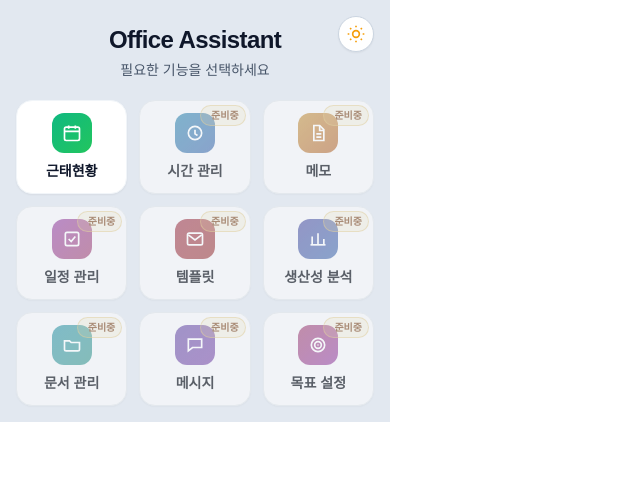
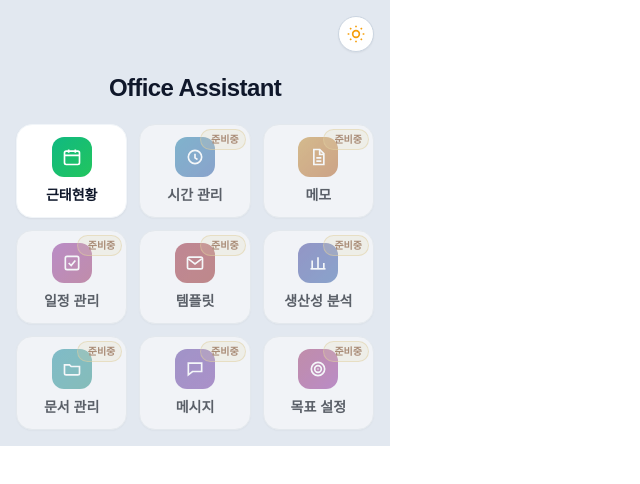
Before and after one commit to kwonyongjun1/office-assistant-plugin, a React (Vite) app: page / in a window 1280 px wide. Shown: the top 484 px of the page, without its empty margins (0-640 px from the left). Built offline with nearby package versions, Linux system fonts and the light colour scheme.

Commit message:
feat: theme 토글 버튼 추가

```diff
--- a/src/app/App.tsx
+++ b/src/app/App.tsx
@@ -1,9 +1,16 @@
 import { AppRouter } from "@/app/routes/app-router";
+import { useTheme } from "@/features/theme/model/use-theme";
+import { ThemeToggle } from "@/features/theme/ui/theme-toggle";
 import { Toaster } from "sonner";
 
 function App() {
+  const { theme, themeAnimating, toggleTheme } = useTheme();
+
   return (
     <div className="w-[390px] bg-slate-200 p-4 text-slate-900 transition-colors dark:bg-slate-900 dark:text-slate-100">
+      <header className="mb-3 flex justify-end">
+        <ThemeToggle theme={theme} themeAnimating={themeAnimating} onToggle={toggleTheme} />
+      </header>
       <AppRouter />
       <Toaster richColors position="top-center" theme="system" />
     </div>
--- a/src/app/routes/app-router.tsx
+++ b/src/app/routes/app-router.tsx
@@ -1,22 +1,13 @@
-import { useTheme } from "@/features/theme/model/use-theme";
 import { ExcelJobPage } from "@/pages/excel-job/ui/excel-job-page";
 import { MainPage } from "@/pages/main/ui/main-page";
 import { useHashRoute } from "@/shared/lib/routing/hash-route";
 
 export function AppRouter() {
   const { route, navigate } = useHashRoute();
-  const { theme, themeAnimating, toggleTheme } = useTheme();
 
   if (route === "excel-job") {
     return <ExcelJobPage onBack={() => navigate("main")} />;
   }
 
-  return (
-    <MainPage
-      onNavigate={navigate}
-      theme={theme}
-      themeAnimating={themeAnimating}
-      onToggleTheme={toggleTheme}
-    />
-  );
+  return <MainPage onNavigate={navigate} />;
 }
--- a/src/features/theme/ui/theme-toggle.tsx
+++ b/src/features/theme/ui/theme-toggle.tsx
@@ -12,7 +12,7 @@ export function ThemeToggle({ theme, themeAnimating, onToggle }: ThemeToggleProp
     <button
       type="button"
       onClick={onToggle}
-      className="absolute right-0 top-0 flex h-9 w-9 items-center justify-center rounded-full border border-slate-300 bg-white shadow-sm transition hover:scale-105 dark:border-slate-700 dark:bg-slate-800"
+      className="flex h-9 w-9 items-center justify-center rounded-full border border-slate-300 bg-white shadow-sm transition hover:scale-105 dark:border-slate-700 dark:bg-slate-800"
       aria-label="theme toggle"
     >
       <span
--- a/src/pages/main/ui/main-page.tsx
+++ b/src/pages/main/ui/main-page.tsx
@@ -1,5 +1,3 @@
-import type { ThemeName } from "@/features/theme/model/use-theme";
-import { ThemeToggle } from "@/features/theme/ui/theme-toggle";
 import type { AppRoute } from "@/shared/lib/routing/hash-route";
 import {
   CalendarIcon,
@@ -16,12 +14,9 @@ import {
 
 type MainPageProps = {
   onNavigate: (route: AppRoute) => void;
-  theme: ThemeName;
-  themeAnimating: boolean;
-  onToggleTheme: () => void;
 };
 
-export function MainPage({ onNavigate, theme, themeAnimating, onToggleTheme }: MainPageProps) {
+export function MainPage({ onNavigate }: MainPageProps) {
   const cards = [
     {
       label: "근태현황",
@@ -30,7 +25,7 @@ export function MainPage({ onNavigate, theme, themeAnimating, onToggleTheme }: M
       enabled: true,
       onClick: () => onNavigate("excel-job"),
     },
-    { label: "시간 관리", color: "from-sky-500 to-blue-500", icon: <ClockIcon />, enabled: false, },
+    { label: "시간 관리", color: "from-sky-500 to-blue-500", icon: <ClockIcon />, enabled: false },
     { label: "메모", color: "from-amber-500 to-orange-500", icon: <DocumentIcon />, enabled: false },
     { label: "일정 관리", color: "from-fuchsia-500 to-pink-500", icon: <CheckIcon />, enabled: false },
     { label: "템플릿", color: "from-rose-500 to-red-500", icon: <MailIcon />, enabled: false },
@@ -41,14 +36,9 @@ export function MainPage({ onNavigate, theme, themeAnimating, onToggleTheme }: M
   ];
 
   return (
-    <main className="relative">
-      <div className="mb-5 flex items-start justify-between">
-        <div className="mx-auto pt-2 text-center">
-          <h1 className="text-2xl font-extrabold tracking-tight">Office Assistant</h1>
-          <p className="mt-1 text-sm text-slate-600 dark:text-slate-300">필요한 기능을 선택하세요</p>
-        </div>
-
-        <ThemeToggle theme={theme} themeAnimating={themeAnimating} onToggle={onToggleTheme} />
+    <main>
+      <div className="mb-5 pt-2 text-center">
+        <h1 className="text-2xl font-extrabold tracking-tight">Office Assistant</h1>
       </div>
 
       <section className="grid grid-cols-3 gap-3">
```
